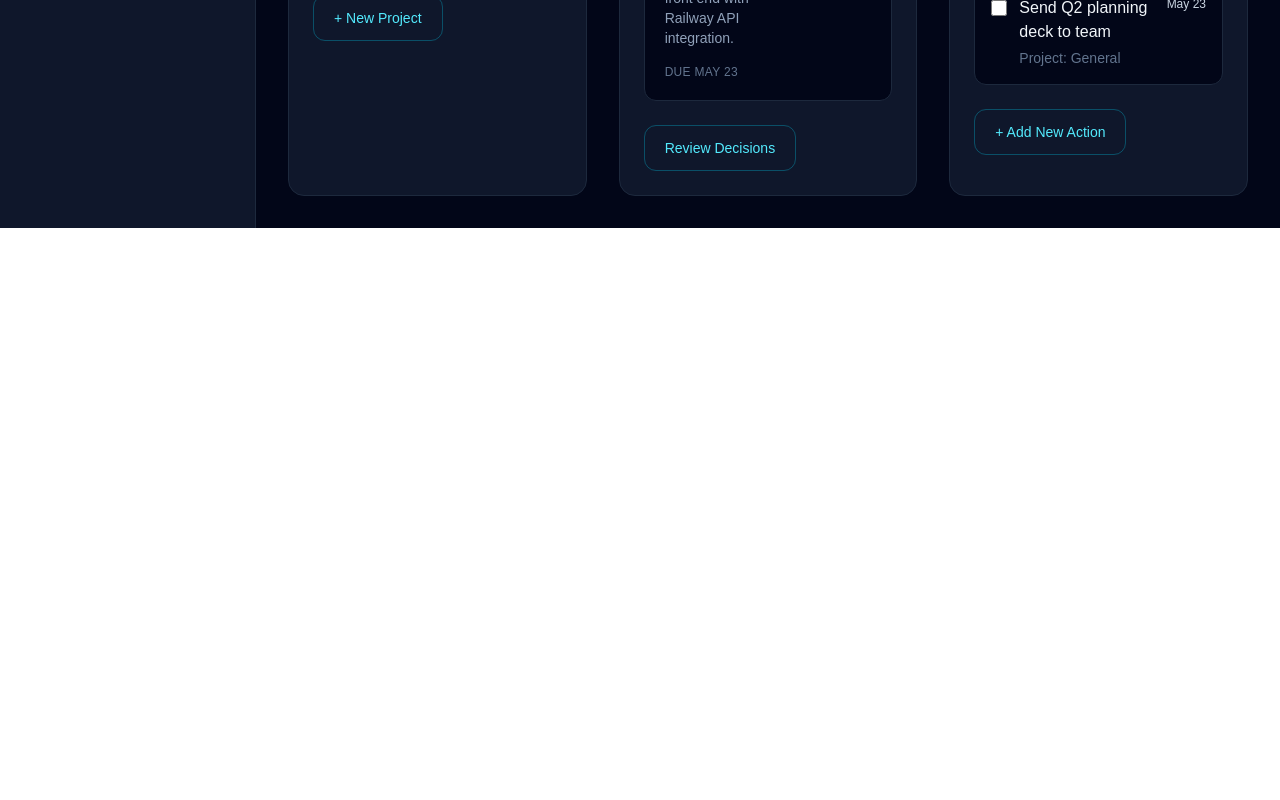
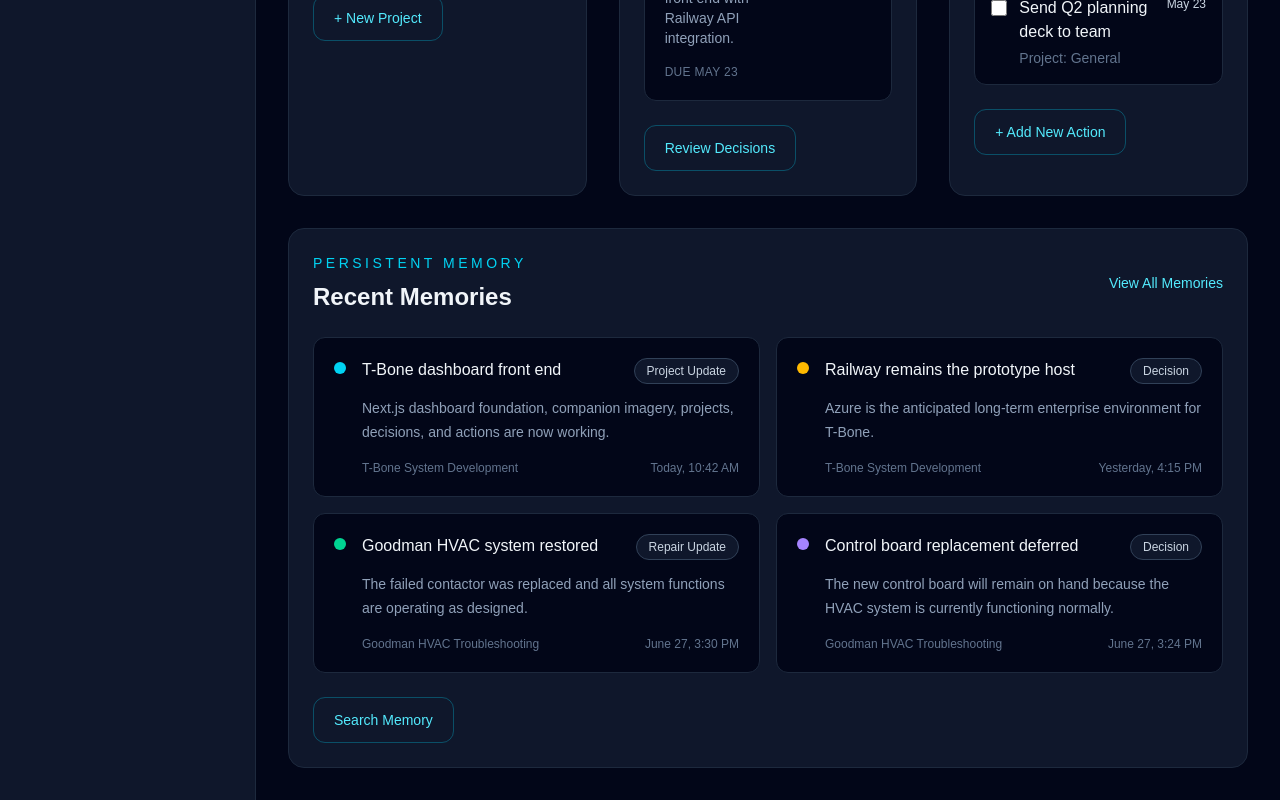
Before and after one commit to jameswilliamsusmc/tbone-dashboard, a Next.js app: page / in a window 1280 px wide. Shown: the part 1540-2340 px from the top of the page. Before the commit the page ends 1768 px from the top, so only its background shows below. Built offline with nearby package versions, Linux system fonts and the light colour scheme.

Commit message:
Add Recent Memories dashboard panel

```diff
--- a/src/app/page.tsx
+++ b/src/app/page.tsx
@@ -85,6 +85,45 @@ const actions = [
     project: "General",
     due: "May 23",
     dueClass: "text-slate-300",
+  },
+];
+
+const memories = [
+  {
+    title: "T-Bone dashboard front end",
+    detail:
+      "Next.js dashboard foundation, companion imagery, projects, decisions, and actions are now working.",
+    project: "T-Bone System Development",
+    type: "Project Update",
+    time: "Today, 10:42 AM",
+    accentClass: "bg-cyan-400",
+  },
+  {
+    title: "Railway remains the prototype host",
+    detail:
+      "Azure is the anticipated long-term enterprise environment for T-Bone.",
+    project: "T-Bone System Development",
+    type: "Decision",
+    time: "Yesterday, 4:15 PM",
+    accentClass: "bg-amber-400",
+  },
+  {
+    title: "Goodman HVAC system restored",
+    detail:
+      "The failed contactor was replaced and all system functions are operating as designed.",
+    project: "Goodman HVAC Troubleshooting",
+    type: "Repair Update",
+    time: "June 27, 3:30 PM",
+    accentClass: "bg-emerald-400",
+  },
+  {
+    title: "Control board replacement deferred",
+    detail:
+      "The new control board will remain on hand because the HVAC system is currently functioning normally.",
+    project: "Goodman HVAC Troubleshooting",
+    type: "Decision",
+    time: "June 27, 3:24 PM",
+    accentClass: "bg-violet-400",
   },
 ];
 
@@ -422,6 +461,69 @@ export default function Home() {
               </button>
             </div>
           </section>
+
+          <section className="mt-8 rounded-2xl border border-slate-800 bg-slate-900 p-6">
+            <div className="mb-6 flex items-center justify-between">
+              <div>
+                <p className="text-sm uppercase tracking-[0.25em] text-cyan-400">
+                  Persistent Memory
+                </p>
+                <h3 className="mt-2 text-2xl font-semibold">
+                  Recent Memories
+                </h3>
+              </div>
+
+              <button
+                type="button"
+                className="text-sm font-medium text-cyan-300 hover:text-cyan-200"
+              >
+                View All Memories
+              </button>
+            </div>
+
+            <div className="grid gap-4 md:grid-cols-2">
+              {memories.map((memory) => (
+                <article
+                  key={memory.title}
+                  className="rounded-xl border border-slate-800 bg-slate-950 p-5"
+                >
+                  <div className="flex items-start gap-4">
+                    <div
+                      className={`mt-1 h-3 w-3 shrink-0 rounded-full ${memory.accentClass}`}
+                    />
+
+                    <div className="min-w-0 flex-1">
+                      <div className="flex flex-wrap items-start justify-between gap-3">
+                        <h4 className="font-medium text-slate-100">
+                          {memory.title}
+                        </h4>
+
+                        <span className="rounded-full border border-slate-700 bg-slate-900 px-3 py-1 text-xs text-slate-300">
+                          {memory.type}
+                        </span>
+                      </div>
+
+                      <p className="mt-3 text-sm leading-6 text-slate-400">
+                        {memory.detail}
+                      </p>
+
+                      <div className="mt-4 flex flex-wrap items-center justify-between gap-3 text-xs text-slate-500">
+                        <span>{memory.project}</span>
+                        <span>{memory.time}</span>
+                      </div>
+                    </div>
+                  </div>
+                </article>
+              ))}
+            </div>
+
+            <button
+              type="button"
+              className="mt-6 rounded-xl border border-cyan-400/30 px-5 py-3 text-sm font-medium text-cyan-300 hover:bg-cyan-400/10"
+            >
+              Search Memory
+            </button>
+          </section>
         </section>
       </div>
     </main>
```
